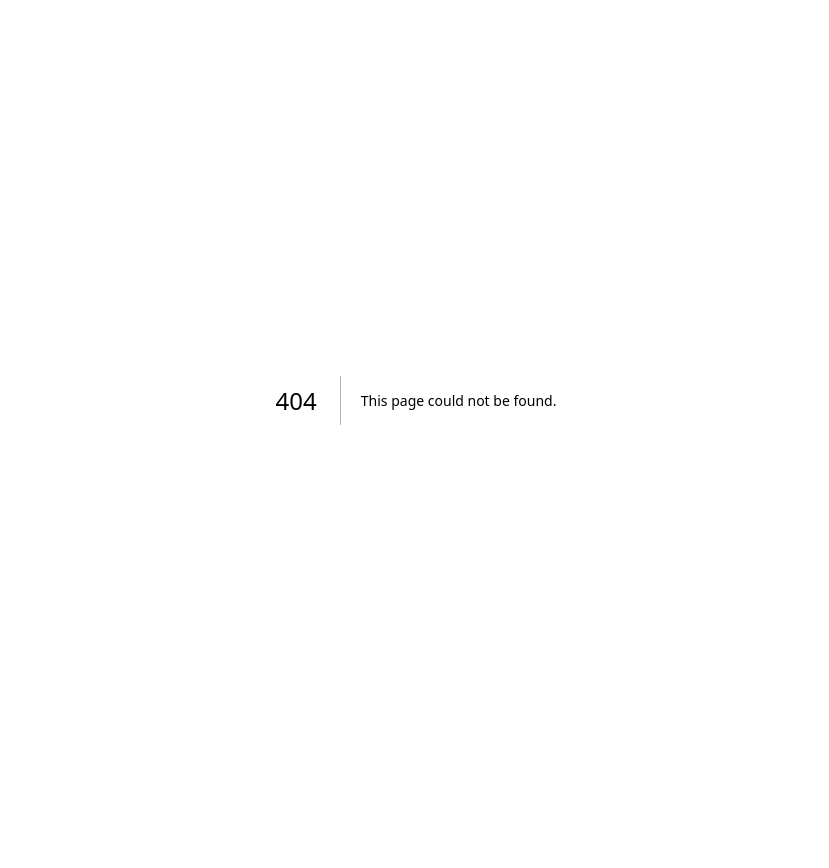
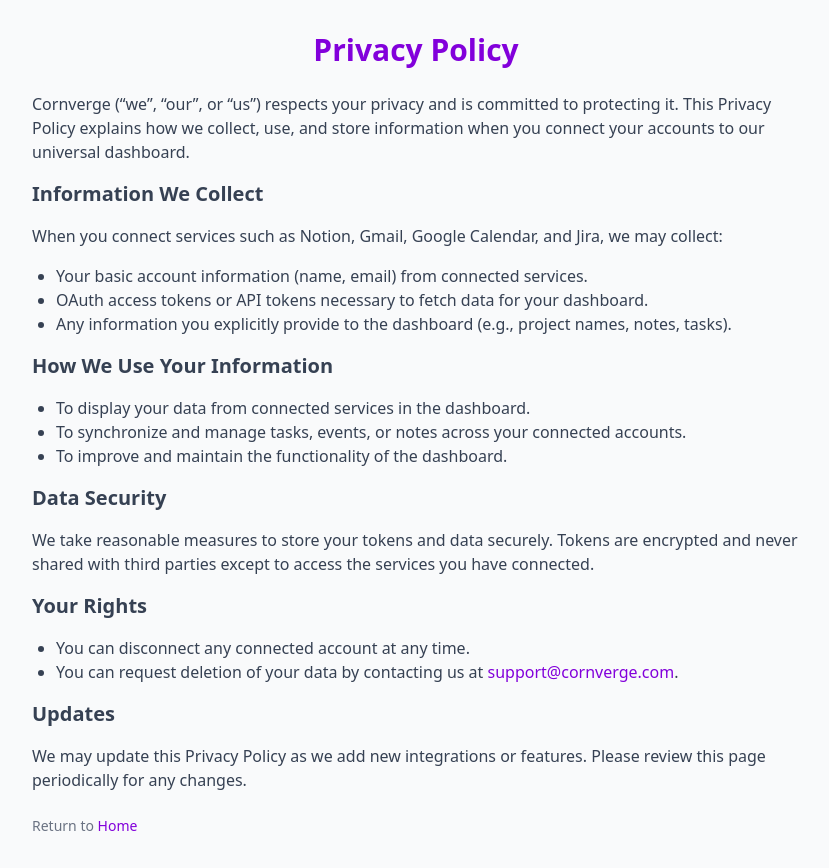
Before and after one commit to Bunny099/cornverge, a Next.js app: page /privacy in a window 1280 px wide. Before the commit this address had no page. Shown: the whole page, without its empty margins (224-1053 px from the left). Before the commit the page ends 800 px from the top, so only its background shows below. Built offline with nearby package versions, Linux system fonts and the light colour scheme.

Commit message:
feat:privacy and terms

```diff
--- /dev/null
+++ b/src/app/privacy/page.tsx
@@ -0,0 +1,53 @@
+// pages/privacy.tsx
+import Link from "next/link";
+
+export default function PrivacyPolicy() {
+  return (
+    <div className="min-h-screen flex flex-col items-center px-4 py-8 bg-gray-50">
+      <h1 className="text-3xl font-bold text-purple-700 mb-6">Privacy Policy</h1>
+
+      <div className="max-w-3xl text-gray-700 space-y-4">
+        <p>
+          Cornverge (“we”, “our”, or “us”) respects your privacy and is committed to protecting it. This Privacy Policy explains how we collect, use, and store information when you connect your accounts to our universal dashboard.
+        </p>
+
+        <h2 className="text-xl font-semibold mt-4">Information We Collect</h2>
+        <p>
+          When you connect services such as Notion, Gmail, Google Calendar, and Jira, we may collect:
+        </p>
+        <ul className="list-disc ml-6">
+          <li>Your basic account information (name, email) from connected services.</li>
+          <li>OAuth access tokens or API tokens necessary to fetch data for your dashboard.</li>
+          <li>Any information you explicitly provide to the dashboard (e.g., project names, notes, tasks).</li>
+        </ul>
+
+        <h2 className="text-xl font-semibold mt-4">How We Use Your Information</h2>
+        <ul className="list-disc ml-6">
+          <li>To display your data from connected services in the dashboard.</li>
+          <li>To synchronize and manage tasks, events, or notes across your connected accounts.</li>
+          <li>To improve and maintain the functionality of the dashboard.</li>
+        </ul>
+
+        <h2 className="text-xl font-semibold mt-4">Data Security</h2>
+        <p>
+          We take reasonable measures to store your tokens and data securely. Tokens are encrypted and never shared with third parties except to access the services you have connected.
+        </p>
+
+        <h2 className="text-xl font-semibold mt-4">Your Rights</h2>
+        <ul className="list-disc ml-6">
+          <li>You can disconnect any connected account at any time.</li>
+          <li>You can request deletion of your data by contacting us at <span className="text-purple-700">support@cornverge.com</span>.</li>
+        </ul>
+
+        <h2 className="text-xl font-semibold mt-4">Updates</h2>
+        <p>
+          We may update this Privacy Policy as we add new integrations or features. Please review this page periodically for any changes.
+        </p>
+
+        <p className="mt-6 text-sm text-gray-500">
+          Return to <Link href="/" className="text-purple-700 hover:underline">Home</Link>
+        </p>
+      </div>
+    </div>
+  );
+}
--- /dev/null
+++ b/src/app/terms/page.tsx
@@ -0,0 +1,55 @@
+// pages/terms.tsx
+import Link from "next/link";
+
+export default function TermsOfService() {
+  return (
+    <div className="min-h-screen flex flex-col items-center px-4 py-8 bg-gray-50">
+      <h1 className="text-3xl font-bold text-purple-700 mb-6">Terms of Service</h1>
+
+      <div className="max-w-3xl text-gray-700 space-y-4">
+        <p>
+          Welcome to Cornverge. By using our universal dashboard (the “Service”), you agree to comply with these Terms of Service. If you do not agree, please do not use our Service.
+        </p>
+
+        <h2 className="text-xl font-semibold mt-4">1. Use of the Service</h2>
+        <p>
+          You may use the Service to connect and manage your accounts from Notion, Gmail, Google Calendar, Jira, and any other services we integrate in the future. You agree not to use the Service for any illegal or unauthorized purpose.
+        </p>
+
+        <h2 className="text-xl font-semibold mt-4">2. Account Responsibility</h2>
+        <p>
+          You are responsible for maintaining the confidentiality of your login credentials and for all activities that occur under your account. You agree to notify us immediately if your credentials are compromised.
+        </p>
+
+        <h2 className="text-xl font-semibold mt-4">3. Data and Privacy</h2>
+        <p>
+          Our Privacy Policy (<Link href="/privacy" className="text-purple-700 hover:underline">link</Link>) explains how we collect, use, and store your data. By using the Service, you consent to such data practices.
+        </p>
+
+        <h2 className="text-xl font-semibold mt-4">4. Limitation of Liability</h2>
+        <p>
+          The Service is provided “as-is” and we make no warranties, express or implied, regarding its availability, security, or accuracy. Cornverge is not responsible for any loss or damage arising from your use of the Service.
+        </p>
+
+        <h2 className="text-xl font-semibold mt-4">5. Termination</h2>
+        <p>
+          We may suspend or terminate your access to the Service at any time for violation of these Terms or for any reason we deem appropriate.
+        </p>
+
+        <h2 className="text-xl font-semibold mt-4">6. Changes to Terms</h2>
+        <p>
+          We may update these Terms from time to time. We will notify you of material changes, and continued use of the Service constitutes acceptance of the updated Terms.
+        </p>
+
+        <h2 className="text-xl font-semibold mt-4">7. Contact</h2>
+        <p>
+          If you have questions about these Terms, please contact us at <span className="text-purple-700">support@cornverge.com</span>.
+        </p>
+
+        <p className="mt-6 text-sm text-gray-500">
+          Return to <Link href="/" className="text-purple-700 hover:underline">Home</Link>
+        </p>
+      </div>
+    </div>
+  );
+}
```
